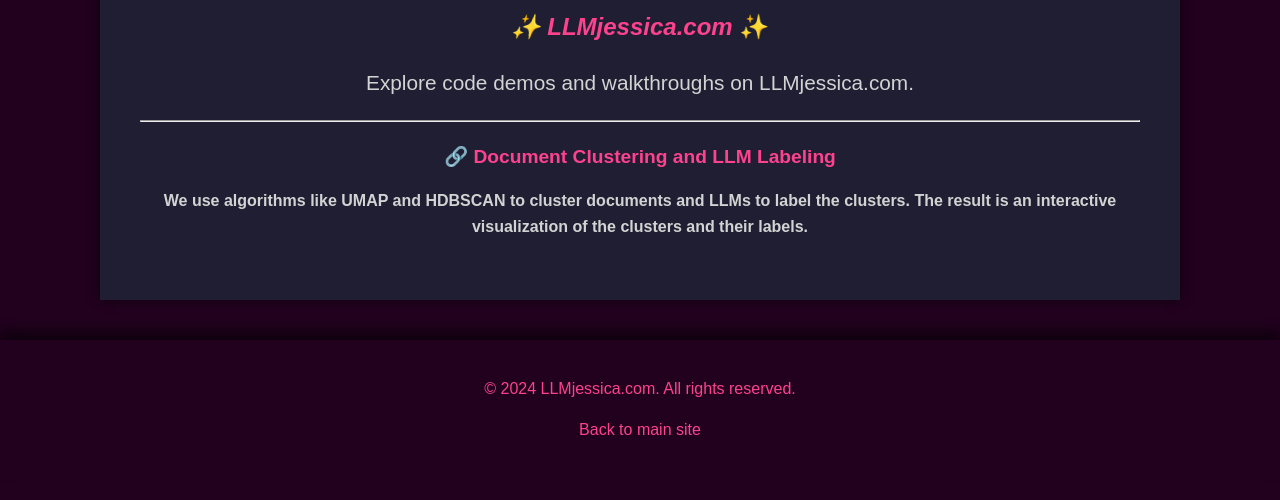
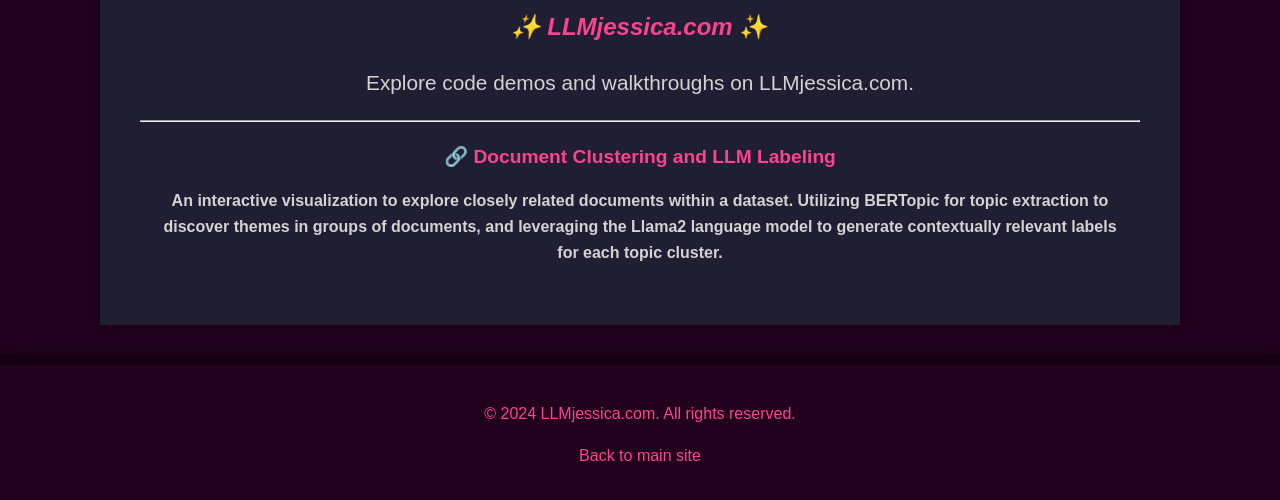
Before and after one commit to witchEverly/llmjessica-demos, a plain HTML site: page index.html in a window 1280 px wide. Shown: the part 136-636 px from the top of the page. Drawn offline with Linux system fonts and the light colour scheme.

Commit message:
Update demo files

```diff
--- a/index.html
+++ b/index.html
@@ -3,7 +3,8 @@
 <head>
     <meta charset="UTF-8">
     <meta name="viewport" content="width=device-width, initial-scale=1.0">
-    <title>Demos - LLMjessica.com</title>
+    <title>Demos ✨ LLMjessica.com</title>
+    <link rel="icon" type="image/x-icon" href="images/favicon_2.ico">
     <style>
         body {
             font-family: 'Arial', sans-serif;
@@ -97,8 +98,9 @@
                     </strong>
                     <p>
                         <strong>
-                            We use algorithms like UMAP and HDBSCAN to cluster documents and LLMs to label the clusters.
-                            The result is an interactive visualization of the clusters and their labels.
+                            An interactive visualization to explore closely related documents within a dataset.
+                            Utilizing BERTopic for topic extraction to discover themes in groups of documents,
+                            and leveraging the Llama2 language model to generate contextually relevant labels for each topic cluster.
                         </strong>
                     </p>
                 </li>
```
Also changed, not shown: clustering_with_llm_labels.html (+4 -1 lines), demo1.html (+4 -1 lines), images/favicon_2.ico (added).
